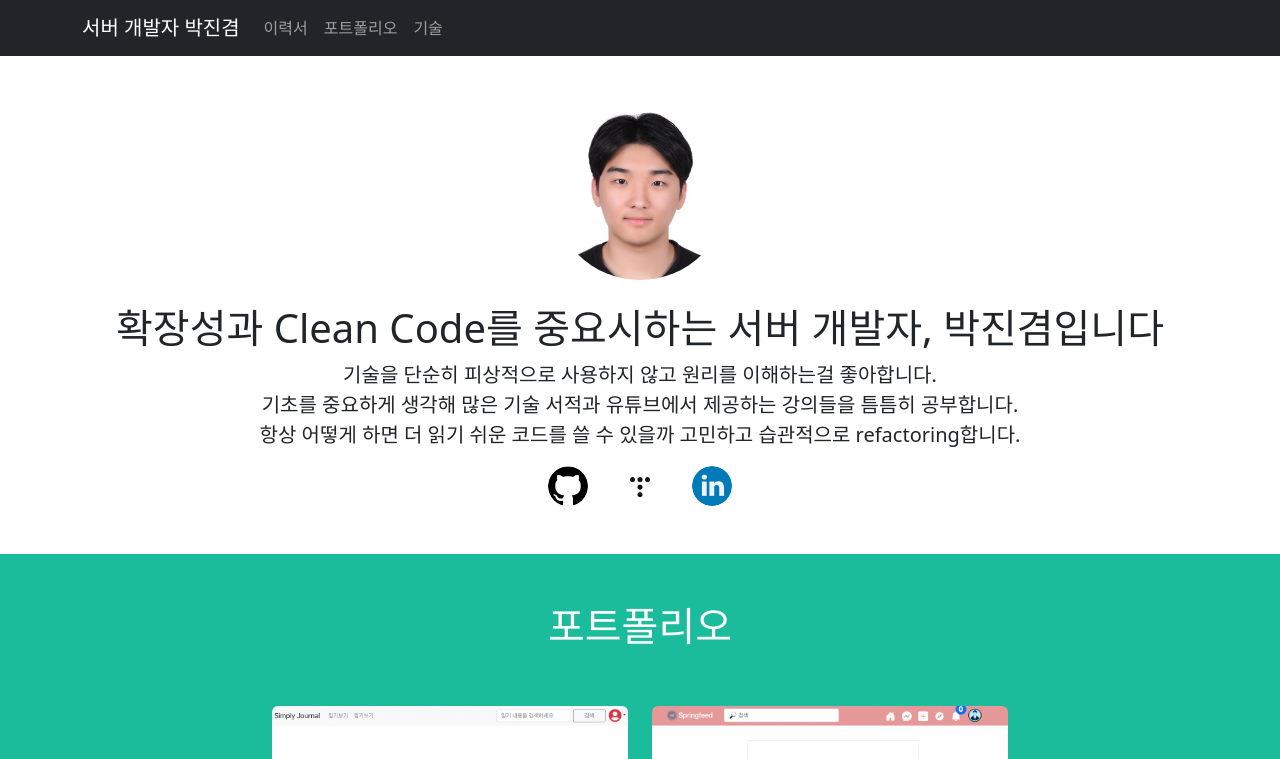
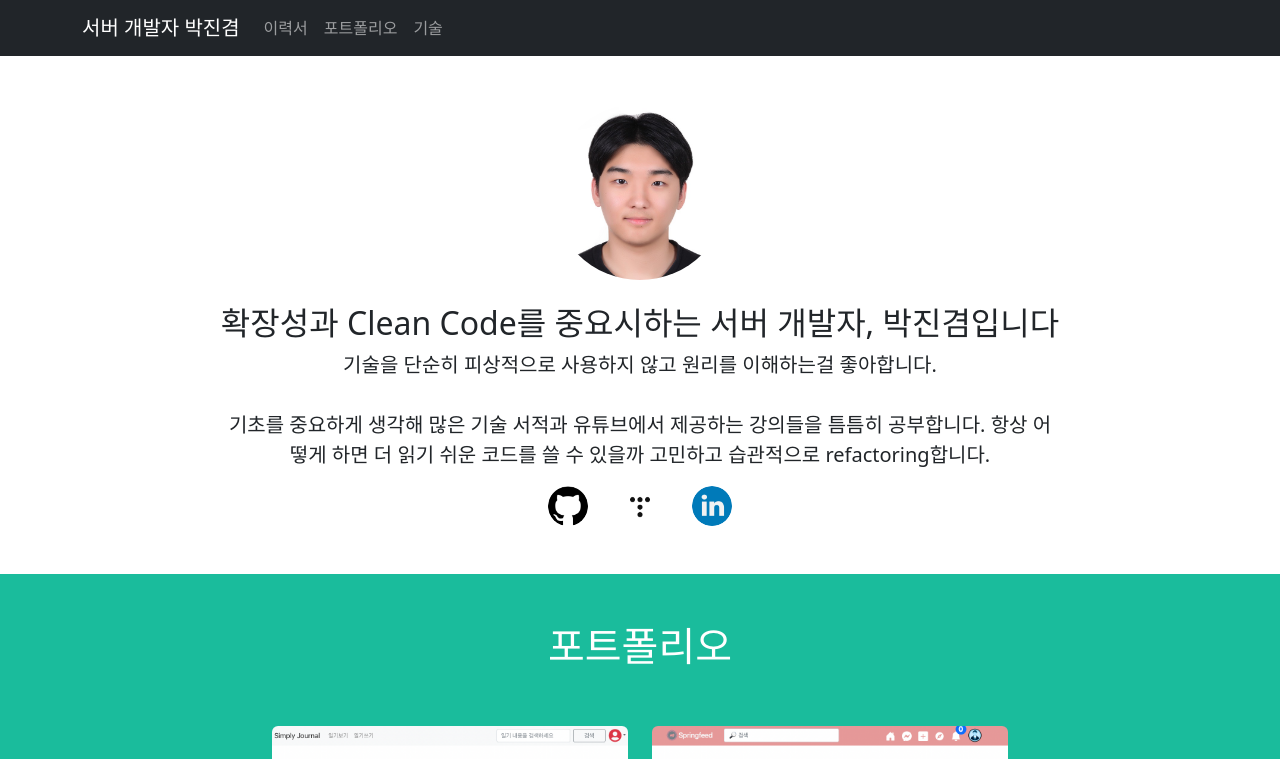
Before and after one commit to jinkyumpark/jinkyumpark, a React (Create React App) app: page / in a window 1280 px wide. Shown: the top 759 px of the page. Built offline with nearby package versions, Linux system fonts and the light colour scheme.

Commit message:
edit introduction message

```diff
--- a/src/data/profile.js
+++ b/src/data/profile.js
@@ -13,9 +13,9 @@ export const profile = {
 
     title: `확장성과 Clean Code를 중요시하는 서버 개발자, 박진겸입니다`,
     summary: `
-    기술을 단순히 피상적으로 사용하지 않고 원리를 이해하는걸 좋아합니다.<br/>
-    기초를 중요하게 생각해 많은 기술 서적과 유튜브에서 제공하는 강의들을 틈틈히 공부합니다.<br/>
+    기술을 단순히 피상적으로 사용하지 않고 원리를 이해하는걸 좋아합니다.<br/><br/>
 
+    기초를 중요하게 생각해 많은 기술 서적과 유튜브에서 제공하는 강의들을 틈틈히 공부합니다.
     항상 어떻게 하면 더 읽기 쉬운 코드를 쓸 수 있을까 고민하고 습관적으로 refactoring합니다.
     `,
     experience: [
--- a/src/main/IntroductionSection.js
+++ b/src/main/IntroductionSection.js
@@ -3,7 +3,6 @@ import React from 'react';
 import WebLink from '../common/WebLink';
 // Images
 import profile from '../images/main-profile.jpg';
-
 import parse from 'html-react-parser';
 
 const IntroductionSection = ({ introduction, websites }) => {
@@ -20,7 +19,7 @@ const IntroductionSection = ({ introduction, websites }) => {
                     className='img-responsive rounded-circle mb-4'
                     style={imageStyle}
                 />
-                <h1>{introduction.title} </h1>
+                <h2>{introduction.title} </h2>
                 <p class='lead col-xs-12 col-lg-9'>
                     {parse(introduction.summary)}
                 </p>
```
